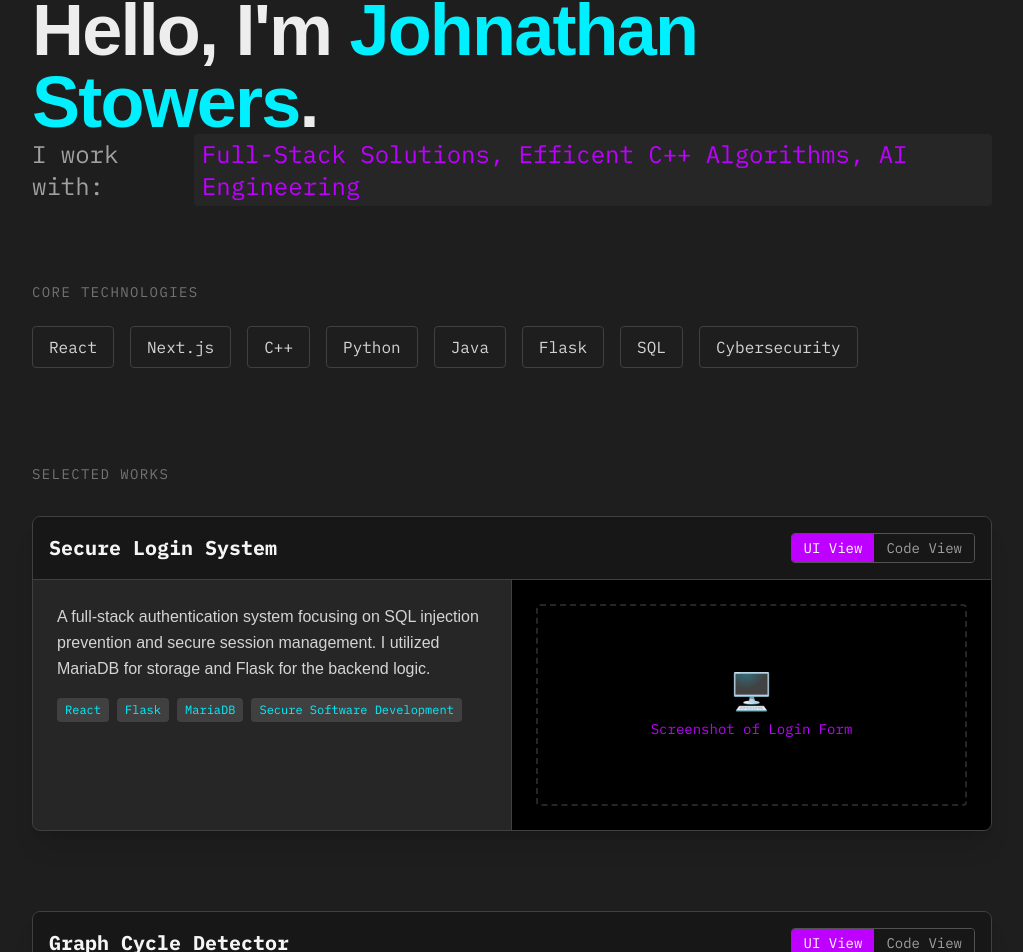
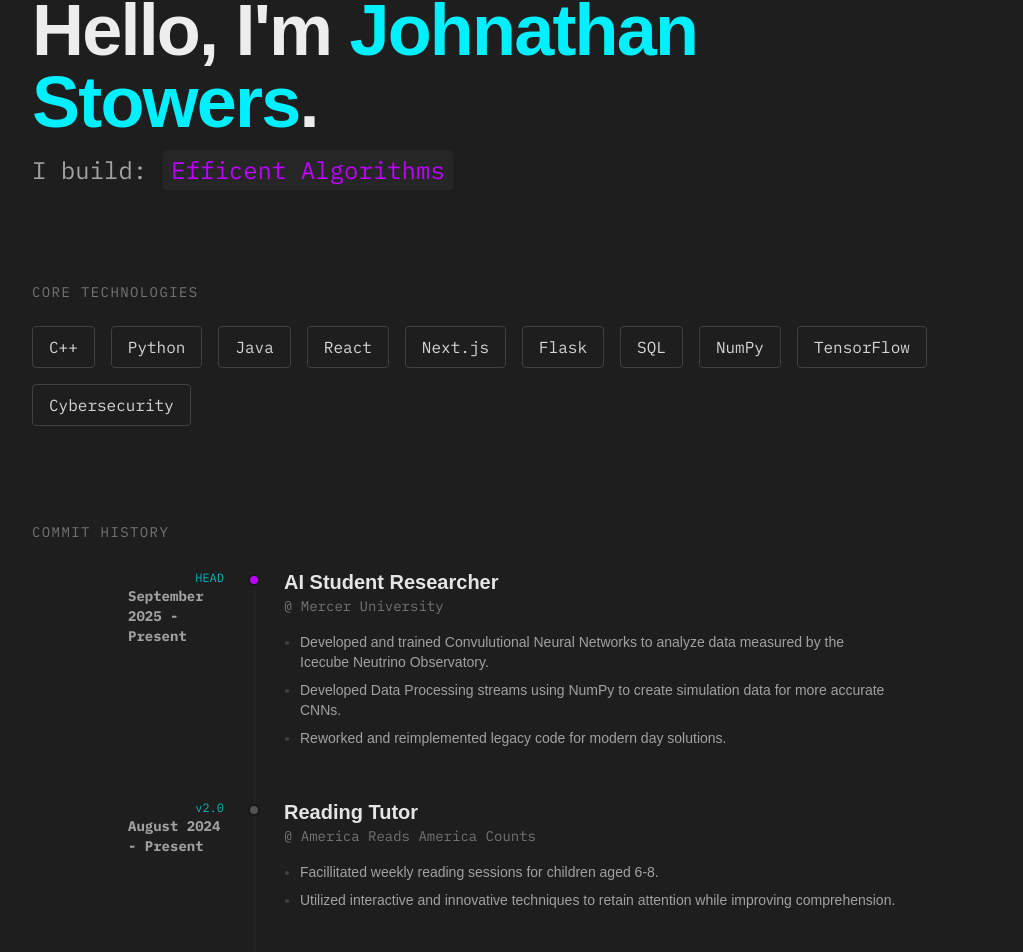
Before and after one commit to Jstowers1/Jstowers1.github.io, a Next.js app: page / in a window 1280 px wide. Shown: the part 150-1102 px from the top of the page, without its empty margins (128-1151 px from the left). Built offline with nearby package versions, Linux system fonts and the light colour scheme; a web font is replaced by a local one.

Commit message:
Work Experience
Added in the section showcasing my work experience

```diff
--- /dev/null
+++ b/app/components/ExperienceLog.tsx
@@ -0,0 +1,90 @@
+interface Job {
+  id: string;
+  date: string;
+  role: string;
+  company: string;
+  description: string[];
+}
+
+const history: Job[] = [
+  {
+    id: "HEAD",
+    date: "September 2025 - Present",
+    role: "AI Student Researcher",
+    company: "Mercer University",
+    description: [
+      "Developed and trained Convulutional Neural Networks to analyze data measured by the Icecube Neutrino Observatory.",
+      "Developed Data Processing streams using NumPy to create simulation data for more accurate CNNs.",
+      "Reworked and reimplemented legacy code for modern day solutions."
+    ]
+  },
+  {
+    id: "v2.0",
+    date: "August 2024 - Present",
+    role: "Reading Tutor",
+    company: "America Reads America Counts",
+    description: [
+      "Facillitated weekly reading sessions for children aged 6-8.",
+      "Utilized interactive and innovative techniques to retain attention while improving comprehension."
+    ]
+  },
+  {
+    id: "v3.0",
+    date: "August 2023 - May 2024",
+    role: "Full Stack Developer Intern",
+    company: "Caring Senior Service HQ",
+    description: [
+      "Developed and integrated a custom, mobile first LMS.",
+      "Utilized NodeJS, Bootstrap5, and MySQL to create a full-stack application from the ground up.",
+      "Worked directly under the CEO to improve company systems."
+    ]
+  },
+];
+
+export default function ExperienceLog() {
+  return (
+    <div className="relative max-w-3xl mx-auto">
+      {history.map((job, index) => (
+        <div key={job.id} className="flex gap-6 group">
+
+          {/* LEFT COLUMN: The "Git Info" */}
+          <div className="flex flex-col items-end w-24 flex-shrink-0 pt-1">
+            <span className="font-mono text-xs text-accent-cyan opacity-70 group-hover:opacity-100 transition-opacity">
+              {job.id}
+            </span>
+            <span className="font-mono text-sm text-neutral-400 font-bold">
+              {job.date}
+            </span>
+          </div>
+
+          {/* CENTER COLUMN: The Timeline Line & Dot */}
+          <div className="relative flex flex-col items-center">
+            {/* The Dot */}
+            <div className={`w-3 h-3 rounded-full z-10 mt-2 border-2 border-neutral-900
+              ${index === 0 ? "bg-accent-purple animate-pulse" : "bg-neutral-600 group-hover:bg-neutral-400"}`}
+            />
+            {/* The Line (Only show if not the last item) */}
+            {index !== history.length - 1 && (
+              <div className="w-px h-full bg-neutral-800 absolute top-4 bottom-0" />
+            )}
+          </div>
+
+          {/* RIGHT COLUMN: The Content */}
+          <div className="pb-12 pt-0.5">
+            <h3 className="text-xl font-bold text-neutral-200 group-hover:text-accent-purple transition-colors">
+              {job.role}
+            </h3>
+            <p className="font-mono text-sm text-neutral-500 mb-4">
+              @ {job.company}
+            </p>
+            <ul className="list-disc ml-4 space-y-2 text-neutral-400 text-sm marker:text-neutral-700">
+              {job.description.map((item, i) => (
+                <li key={i}>{item}</li>
+              ))}
+            </ul>
+          </div>
+        </div>
+      ))}
+    </div>
+  );
+}
--- /dev/null
+++ b/app/components/TextRotator.tsx
@@ -0,0 +1,44 @@
+"use client";
+
+import { useState, useEffect } from "react";
+
+const phrases = [
+  "Full-Stack Solutions",
+  "Efficent Algorithms",
+  "AI Solutions",
+  "Secure Architectures"
+];
+
+export default function TextRotator() {
+  const [index, setIndex] = useState(0);
+  const [fade, setFade] = useState(true); // Controls the fade animation
+
+  useEffect(() => {
+    // Change the phrase every 3 seconds
+    const interval = setInterval(() => {
+      // 1. Fade out
+      setFade(false);
+
+      // 2. Wait for fade out to finish (500ms), then swap text and fade in
+      setTimeout(() => {
+        setIndex((prevIndex) => (prevIndex + 1) % phrases.length);
+        setFade(true);
+      }, 500); // This delay should match the CSS transition duration below
+
+    }, 3000); // Total time per word
+
+    return () => clearInterval(interval); // Cleanup on unmount
+  }, []);
+
+  return (
+    <span
+      className={`
+        ml-2 px-2 py-1 rounded bg-neutral-800 text-accent-purple
+        transition-opacity duration-500 ease-in-out
+        ${fade ? "opacity-100" : "opacity-0"}
+      `}
+    >
+      {phrases[index]}
+    </span>
+  );
+}
--- a/app/page.tsx
+++ b/app/page.tsx
@@ -1,4 +1,6 @@
-import ProjectCard from "./components/ProjectCard";
+import TextRotator   from "./components/TextRotator";
+import ExperienceLog from "./components/ExperienceLog";
+import ProjectCard   from "./components/ProjectCard";
 
 export default function Home() {
   // Mock Data - In a real app, this might come from a JSON file or database
@@ -52,10 +54,8 @@
           Hello, I'm <span className="text-accent-cyan">Johnathan Stowers</span>.
         </h1>
         <div className="font-mono text-xl md:text-2xl text-neutral-400 h-8 flex items-center">
-          <span className="mr-2">I work with:</span>
-          <span className="text-accent-purple bg-neutral-800 px-2 py-1 rounded">
-            Full-Stack Solutions, Efficent C++ Algorithms, AI Engineering
-          </span>
+          <span className="mr-2">I build:</span>
+          <TextRotator />
         </div>
       </section>
 
@@ -63,12 +63,18 @@
       <section className="mb-24">
         <h2 className="font-mono text-sm text-neutral-500 mb-6 uppercase tracking-widest">Core Technologies</h2>
         <div className="flex flex-wrap gap-4 font-mono text-neutral-300">
-           {["React", "Next.js", "C++", "Python", "Java", "Flask", "SQL", "Cybersecurity"].map(tech => (
+           {["C++", "Python", "Java", "React", "Next.js", "Flask", "SQL", "NumPy", "TensorFlow", "Cybersecurity"].map(tech => (
              <div key={tech} className="border border-neutral-700 px-4 py-2 rounded hover:border-accent-cyan hover:text-accent-cyan transition-colors cursor-default">
                {tech}
              </div>
            ))}
         </div>
+      </section>
+
+      {/* Experience Section */}
+      <section className="mb-24">
+        <h2 className="font-mono text-sm text-neutral-500 mb-6 uppercase tracking-widest">Commit History</h2>
+        <ExperienceLog />
       </section>
 
       {/* Projects Section */}
```
